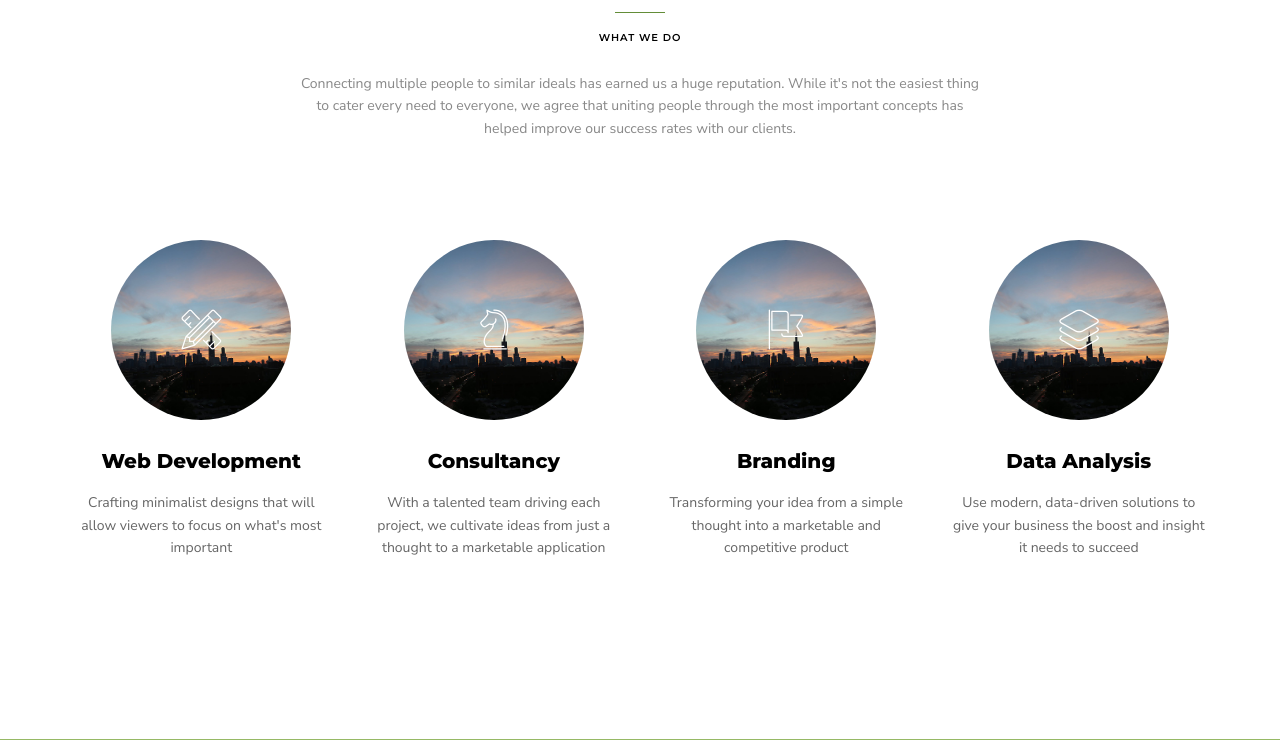
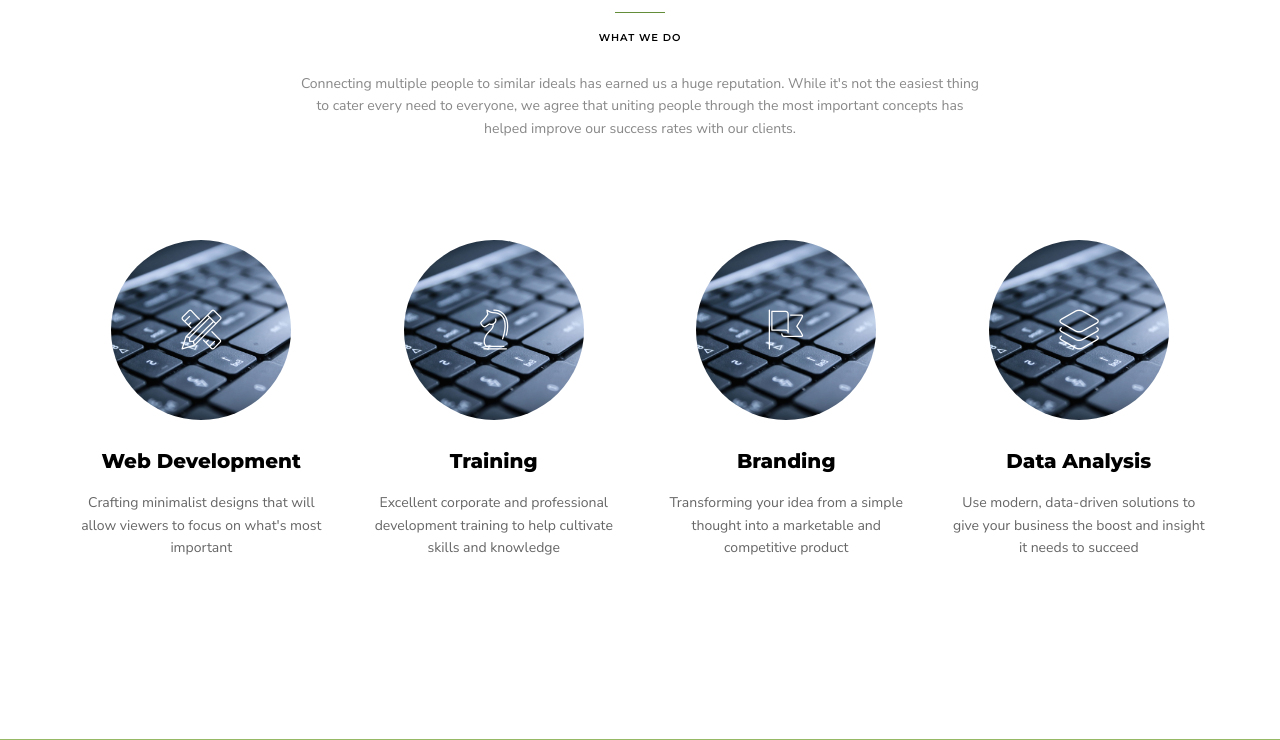
Before and after one commit to zaraconsulting/zaraconsulting, a Flask app: page / in a window 1280 px wide. Shown: the part 1173-1913 px from the top of the page. Run offline with Flask 2, Linux system fonts and the light colour scheme; some libraries are stand-ins or nearby versions; some web fonts are replaced.

Commit message:
minor changes

```diff
--- a/app/templates/index.html
+++ b/app/templates/index.html
@@ -78,10 +78,9 @@
           </div>
           <div class="service-body">
             <div class="service-title">
-              <h2>Consultancy</h2>
+              <h2>Training</h2>
             </div>
-            <p>With a talented team driving each project, we cultivate ideas from just a thought to a marketable
-              application</p>
+            <p>Excellent corporate and professional development training to help cultivate skills and knowledge</p>
           </div>
         </div>
       </div>
```
Also changed, not shown: app/static/img/backgrounds/bg-1.jpg.
